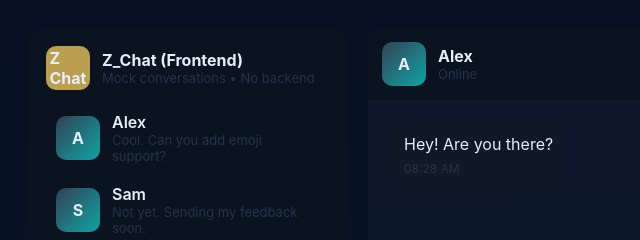
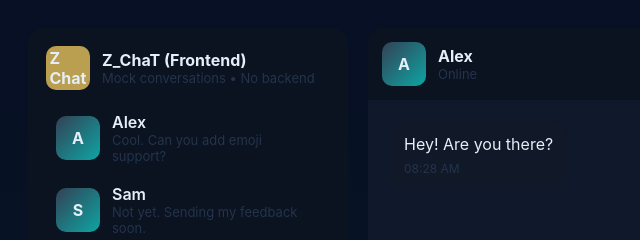
Before and after one commit to Zohil-king/Z_Chat-app, a plain HTML site: page index.html in a window 1280 px wide. Shown: the top 240 px of the page, 0-640 px from the left. Drawn offline with Linux system fonts and the light colour scheme.

Commit message:
Update index.html

```diff
--- a/index.html
+++ b/index.html
@@ -13,7 +13,7 @@
       <div class="brand">
         <div class="logo">Z<br>Chat</div>
         <div>
-          <div style="font-weight:700">Z_Chat (Frontend)</div>
+          <div style="font-weight:700">Z_ChaT (Frontend)</div>
           <div style="font-size:13px;color:var(--muted)">Mock conversations • No backend</div>
         </div>
       </div>
```
